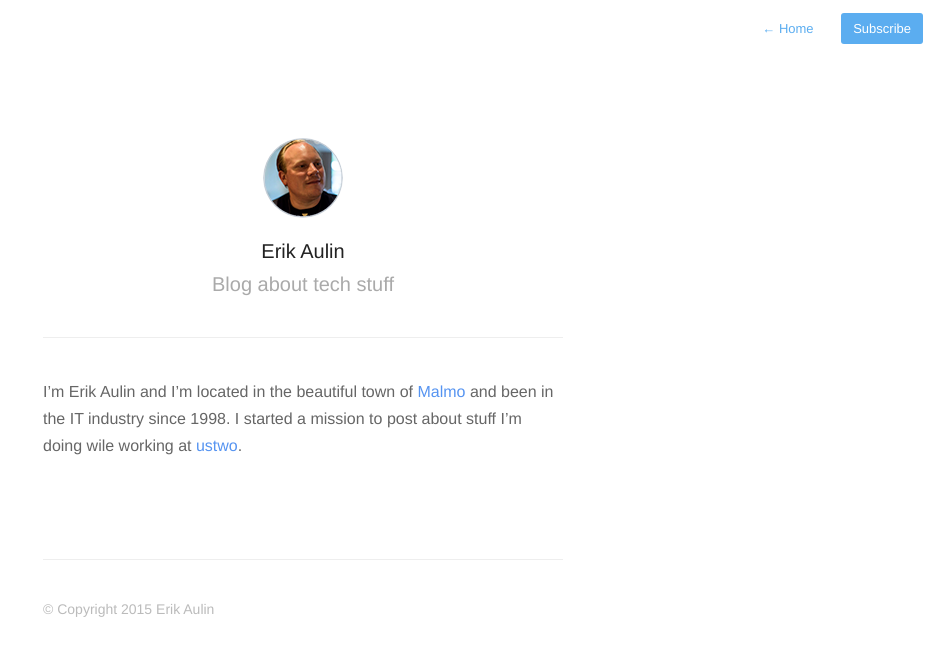
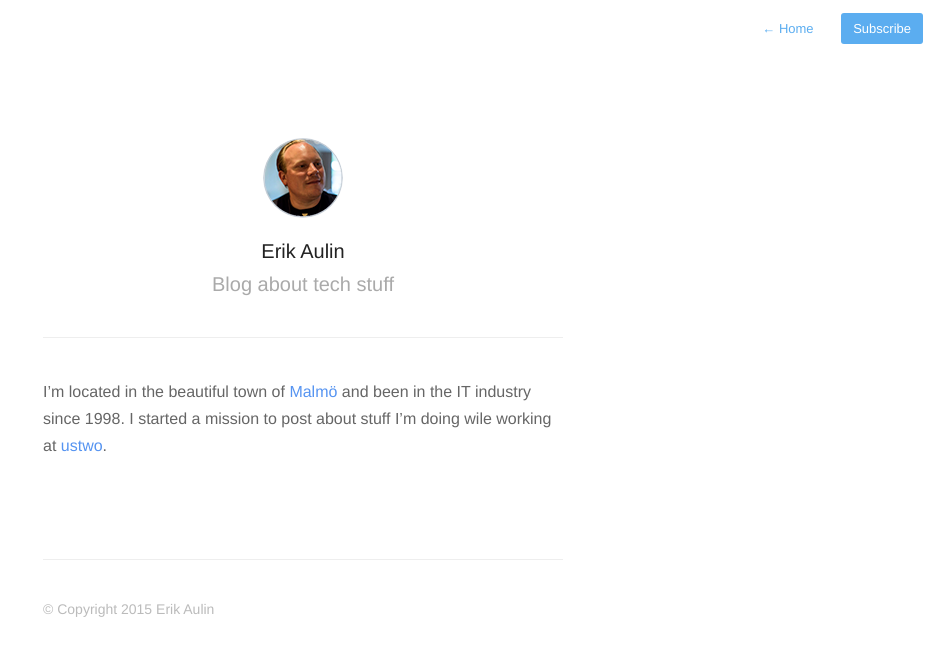
Before and after one commit to erikaulin/erikaulin.github.io, a Jekyll site: the page built from about.md, in a window 1280 px wide. Shown: the top 656 px of the page, without its empty margins (337-1280 px from the left). Built offline with Jekyll 4.4.1, drawn with Linux system fonts in a browser that asks for light colours; nearby versions of some CDN libraries; Markdown is read by kramdown in place of the engine named in the settings.

Commit message:
updated about

```diff
--- a/about.md
+++ b/about.md
@@ -4,7 +4,7 @@ permalink: about/
 profile: true
 ---
 
-I'm Erik Aulin and I'm located in the beautiful town of [Malmo](malmo.se) and been in the IT industry since 1998.
+I'm located in the beautiful town of [Malmö](malmo.se) and been in the IT industry since 1998.
 I started a mission to post about stuff I'm doing wile working at [ustwo](ustwo.com).
 
 {% include footer.html %}
```
